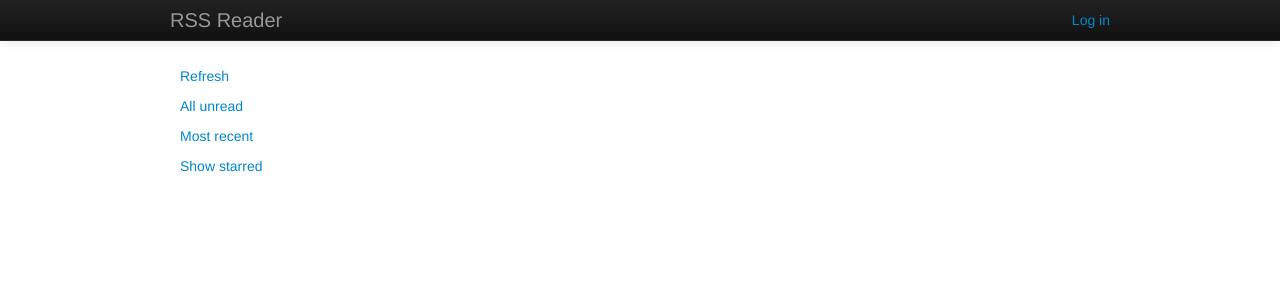
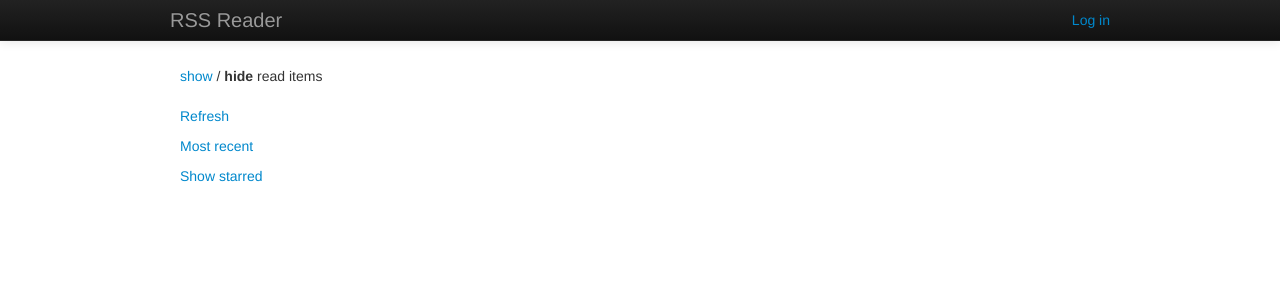
Before and after one commit to volkhin/rssreader, a Flask app: template rssreader/templates/index.html in a window 1280 px wide. Shown: the top 301 px of the page. Run offline with Flask 2, Linux system fonts and the light colour scheme; the template is opened without the code that fills it, so the values that code supplies are empty; parts of the project's set-up code (start-up, migrations or seed data) failed here and were passed over; some libraries are stand-ins or nearby versions.

Commit message:
added user setting in UI show/hide read entries

```diff
--- a/rssreader/feed/views.py
+++ b/rssreader/feed/views.py
@@ -20,8 +20,8 @@ class EntriesView(MethodView):
         feed_id = request.args.get('feed_id', None)
         if feed_id:
             query = query.filter(Feed.id==feed_id)
-        # if not current_user.show_read:
-        show_read = json.loads(request.args.get('show_read', 'false'))
+        show_read = current_user.show_read
+        # show_read = json.loads(request.args.get('show_read', 'false'))
         if not show_read:
             query = query.filter(FeedEntry.read==False)
         starred_only = json.loads(request.args.get('starred_only', 'false'))
--- a/rssreader/static/js/app.js
+++ b/rssreader/static/js/app.js
@@ -19,6 +19,11 @@ App.Feed = Backbone.Model.extend({
 App.FeedsList = Backbone.Collection.extend({
     model: App.Feed,
     url: '/api/1/feeds'
+});
+
+
+App.Settings = Backbone.Model.extend({
+    url: '/api/1/settings'
 });
 
 
@@ -111,7 +116,6 @@ App.EntriesView = Backbone.View.extend({
 App.NavigationView = Backbone.View.extend({
     events: {
         'click .refresh': 'refresh',
-        'click .show_unread': 'show_unread',
         'click .show_most_recent': 'show_most_recent',
         'click .show_starred': 'show_starred',
     },
@@ -124,7 +128,6 @@ App.NavigationView = Backbone.View.extend({
     render: function() {
         var obj = $('<ul></ul>');
         obj.append('<li><a class="refresh" href="#">Refresh</a></li>');
-        obj.append('<li><a class="show_unread" href="#">All unread</a></li>');
         obj.append('<li><a class="show_most_recent" href="#">Most recent</a></li>');
         obj.append('<li><a class="show_starred" href="#">Show starred</a></li>');
         this.$el.html(obj.html());
@@ -134,17 +137,72 @@ App.NavigationView = Backbone.View.extend({
         this.collection.fetch({reset: true});
     },
 
-    show_unread: function() {
-        this.collection.fetch({reset:true, data: {show_read: false}});
-    },
-
     show_most_recent: function() {
-        this.collection.fetch({reset:true, data: {show_read: true}});
+        this.collection.fetch({reset:true});
     },
 
     show_starred: function() {
         this.collection.fetch({reset:true,
             data: {starred_only: true, show_read: true}});
+    }
+});
+
+App.ShowReadWidget = Backbone.View.extend({
+    tagName: 'li',
+
+    template: _.template('<%= show %> / <%= hide %> read items'),
+
+    events: {
+        'click .show_read': 'showRead',
+        'click .hide_read': 'hideRead',
+    },
+
+    initialize: function() {
+        _.bindAll(this, 'render', 'showRead', 'hideRead');
+        this.listenTo(this.model, 'change:show_read', this.render);
+    },
+
+    render: function() {
+        console.log('render widget');
+        var show = $('<span class="show_read">show</span>');
+        var hide = $('<span class="hide_read">hide</span>');
+        if (this.model.get('show_read')) {
+            show.wrapInner('<strong />');
+            hide.wrapInner('<a href="#">');
+        } else {
+            hide.wrapInner('<strong />');
+            show.wrapInner('<a href="#">');
+        }
+        this.$el.html(this.template({
+            show: show[0].outerHTML,
+            hide: hide[0].outerHTML
+        }));
+        return this;
+    },
+
+    showRead: function() {
+        console.log('show read()');
+        this.model.save({show_read: true});
+    },
+
+    hideRead: function() {
+        console.log('hide read()');
+        this.model.save({show_read: false});
+    }
+});
+
+App.SettingsView = Backbone.View.extend({
+    el: $('#settings'),
+
+    initialize: function() {
+        _.bindAll(this, 'render');
+        this.render();
+    },
+
+    render: function() {
+        var showReadWidget = new App.ShowReadWidget({model: this.model});
+        this.$el.html(showReadWidget.render().el);
+        return this;
     }
 });
 
@@ -178,9 +236,9 @@ App.FeedsView = Backbone.View.extend({
         _.bindAll(this, 'render', 'addOne', 'reset');
         this.listenTo(this.collection, 'reset', this.reset);
         this.listenTo(this.collection, 'add', this.addOne);
-        this.listenTo(this.collection, 'all', function(e) {
+        /* this.listenTo(this.collection, 'all', function(e) {
             console.log('feedsView', e);
-        });
+        }); */
     },
 
     render: function() {
@@ -219,6 +277,10 @@ window.globalEvents = _.extend({}, Backbone.Events);
 
 
 $(function() {
+    var settings = new App.Settings();
+    settings.fetch({reset: true});
+    var settingsView = new App.SettingsView({model: settings});
+    console.log('settings', settings);
     var collection = new App.EntriesList();
     collection.fetch({reset: true});
     var entriesView = new App.EntriesView({el: $('#entries'), collection: collection});
--- a/rssreader/templates/index.html
+++ b/rssreader/templates/index.html
@@ -27,8 +27,10 @@
 
     <div class="row">
         <div class="span3">
+            <ul id="settings" class="sidebar">
+            </ul>
+
             <ul id="navigation" class="sidebar">
-                {# ul class sidebar #}
             </ul>
 
             <ul id="feeds" class="sidebar">
--- a/rssreader/user/views.py
+++ b/rssreader/user/views.py
@@ -1,6 +1,7 @@
 #-*- coding: utf-8 -*-
-from flask import Blueprint, request, render_template, flash, redirect, url_for
+from flask import Blueprint, request, render_template, flash, redirect, url_for, json
 from flask.ext.login import login_user, logout_user, current_user, login_required
+from flask.views import MethodView
 
 from .forms import LoginForm
 from .models import User
@@ -28,6 +29,23 @@ def logout():
     logout_user()
     return redirect(url_for('frontend.index'))
 
+
+class SettingsView(MethodView):
+    def get(self):
+        return json.dumps(current_user)
+
+    def put(self):
+        received_obj = json.loads(request.data)
+        User.query.filter_by(id=current_user.id).update(received_obj)
+        db.session.commit()
+        return json.dumps(received_obj)
+
+
+settings_view = login_required(SettingsView.as_view('settings_api1'))
+user_blueprint.add_url_rule('/api/1/settings', view_func=settings_view,
+        methods=['GET', 'PUT'])
+
+
 @user_blueprint.route('/settings/show_read', endpoint='settings_show_read',
         methods=['POST'], defaults={'action': 'show_read'})
 @user_blueprint.route('/settings/hide_read', endpoint='settings_hide_read',
```
